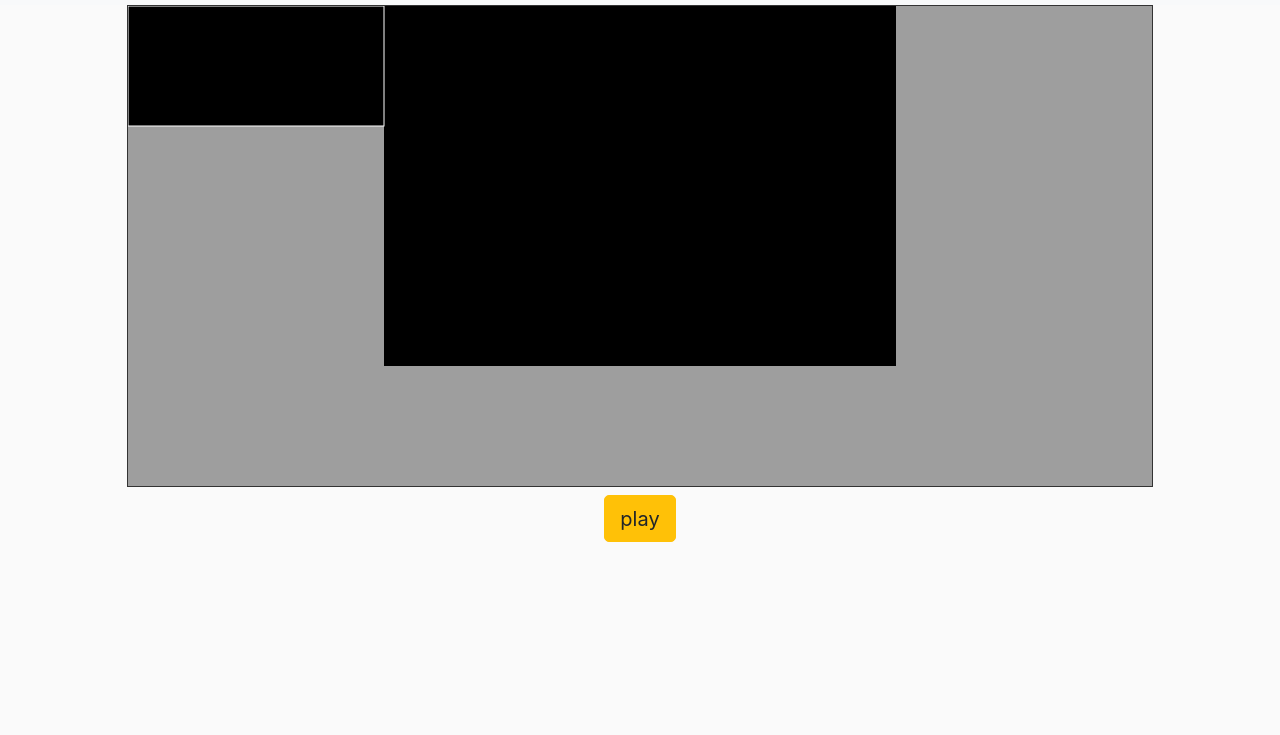
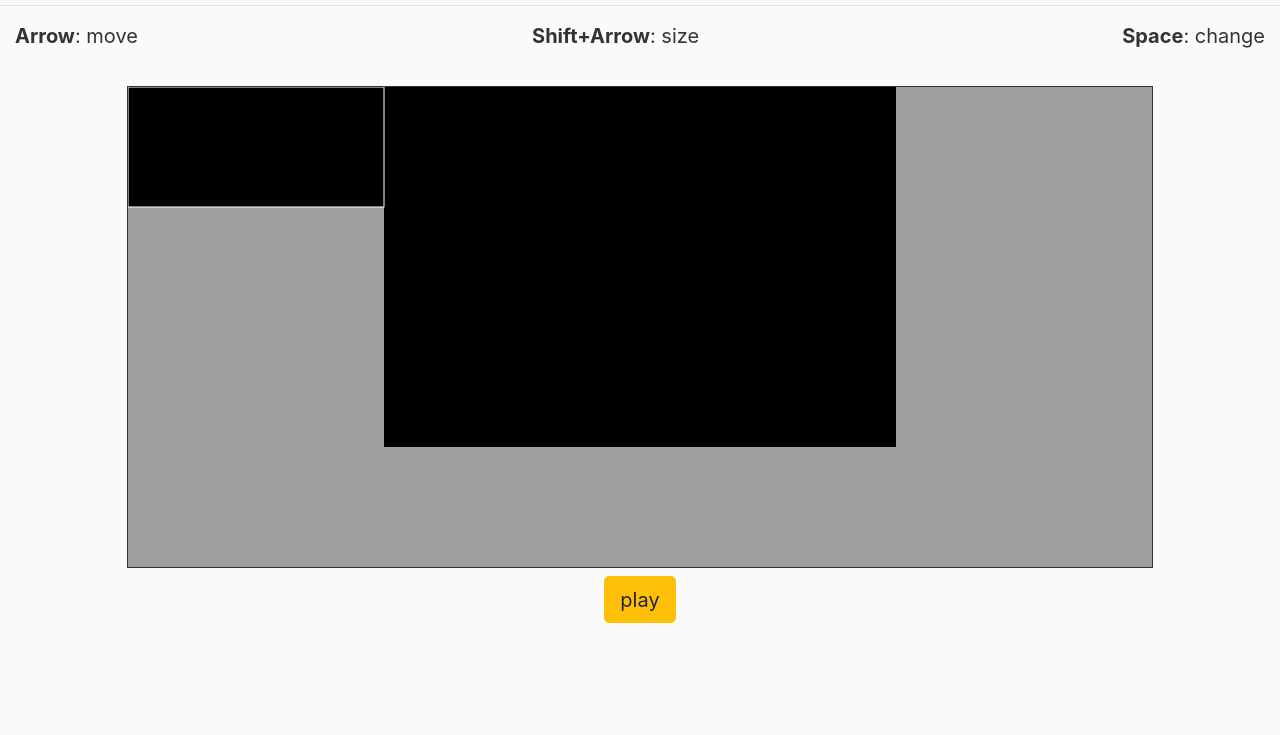
Before and after one commit to dotnsf/molemole, a website: page docs/edit.html in a window 1280 px wide. Shown: the part 65-800 px from the top of the page. Drawn offline with nearby package versions, Linux system fonts and the light colour scheme.

Commit message:
keys in edit.html

```diff
--- a/docs/edit.html
+++ b/docs/edit.html
@@ -331,6 +331,14 @@ function debug(){
   </ul>
 </nav>
 
+<table class="table">
+  <tr>
+    <td><div class="text-left"><b>Arrow</b>: move</div></td>
+    <td><div class="text-center"><b>Shift+Arrow</b>: size</div></td>
+    <td><div class="text-right"><b>Space</b>: change</div></td>
+  </tr>
+</table>
+
 <div id="canvas_div">
   <div id="cdiv">
     <canvas width="80%" height="50%" id="mycanvas"></canvas>
```
